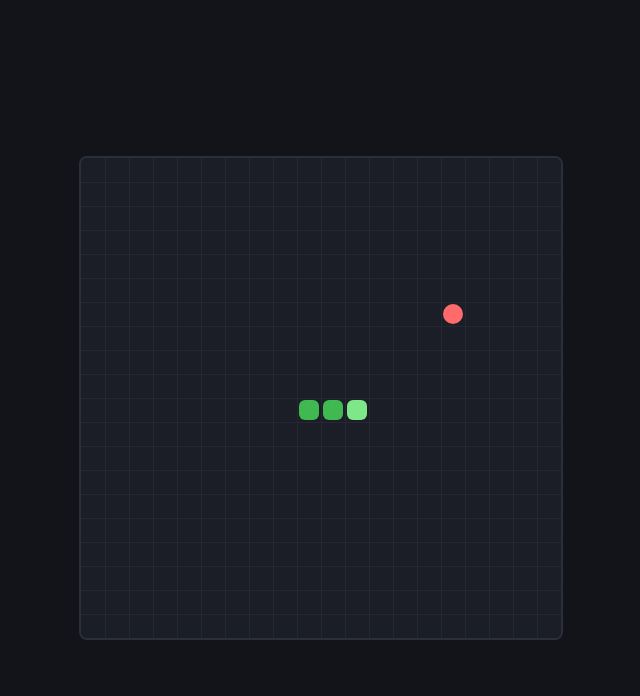
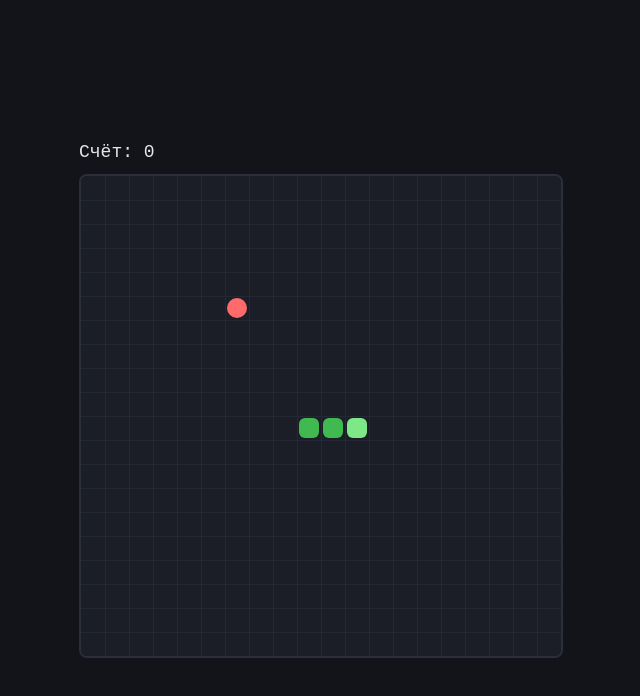
Before and after one commit to balabandev/snake-game, a plain HTML site: page index.html in a window 1280 px wide. Shown: the whole page, without its empty margins (319-959 px from the left). Drawn offline with Linux system fonts and the light colour scheme.

Commit message:
Added ability to eat apples and became bigger

```diff
--- a/index.html
+++ b/index.html
@@ -9,6 +9,7 @@
 </head>
 <body>
     <main class="game">
+        <div class="hud">Счёт: <span id="score">0</span></div>
         <canvas id="game-canvas"></canvas>
     </main>
     <script type="module" src="src/main.js"></script>
--- a/src/config.js
+++ b/src/config.js
@@ -5,6 +5,7 @@ export const CONFIG = {
     CELL_RADIUS: 6,
     TICK_MS: 120,
     INITIAL_SNAKE_LENGTH: 3,
+    POINTS_PER_FOOD: 1,
     DIRECTIONS: {
     UP:    { x: 0,  y: -1 },
     DOWN:  { x: 0,  y: 1 },
--- a/src/game.js
+++ b/src/game.js
@@ -5,6 +5,7 @@ export class Game {
     #food;
     #direction;
     #turnQueue;
+    #score;
 
     constructor() {
         this.reset();
@@ -20,11 +21,27 @@ export class Game {
             x: center - i,
             y: center,
         }));
-        this.#food = { x: 15, y: 6 };
+        this.#score = 0;
+        this.#food = this.#spawnFood();
+    }
+
+    #spawnFood() {
+        const { GRID_SIZE } = CONFIG;
+        const occupied = new Set(this.#snake.map(({ x, y }) => `${x},${y}`));
+        const freeCells = [];
+
+        for (let y = 0; y < GRID_SIZE; y++) {
+        for (let x = 0; x < GRID_SIZE; x++) {
+            if (!occupied.has(`${x},${y}`)) freeCells.push({ x, y });
+        }
+        }
+
+        if (freeCells.length === 0) return null; // поле заполнено, обработаем на этапе 6
+        return freeCells[Math.floor(Math.random() * freeCells.length)];
     }
 
     get state() {
-        return { snake: this.#snake, food: this.#food };
+        return { snake: this.#snake, food: this.#food, score: this.#score };
     }
 
     turn(direction) {
@@ -48,7 +65,14 @@ export class Game {
         };
 
         this.#snake.unshift(newHead);
+
+        if (this.#food && isSame(newHead, this.#food)) {
+        this.#score += CONFIG.POINTS_PER_FOOD;
+        this.#food = this.#spawnFood();
+        } else {
         this.#snake.pop();
+        }
+
     }
 }
 
--- a/src/main.js
+++ b/src/main.js
@@ -6,6 +6,8 @@ import { Input } from './input.js';
 const canvas = document.getElementById('game-canvas');
 const renderer = new Renderer(canvas);
 const game = new Game();
+const scoreElement = document.getElementById('score');
+let displayedScore = 0;
 new Input((direction) => game.turn(direction));
 
 let lastTime = performance.now();
@@ -21,6 +23,12 @@ function frame(now) {
     accumulator -= CONFIG.TICK_MS;
   }
 
+    const { score } = game.state;
+  if (score !== displayedScore) {
+    scoreElement.textContent = score;
+    displayedScore = score;
+  }
+
   renderer.render(game.state);
   requestAnimationFrame(frame);
 }
--- a/src/renderer.js
+++ b/src/renderer.js
@@ -14,7 +14,7 @@ export class Renderer {
   render(state) {
     this.#drawBackground();
     this.#drawGrid();
-    this.#drawFood(state.food);
+    if (state.food) this.#drawFood(state.food);
     this.#drawSnake(state.snake);
   }
 
--- a/style.css
+++ b/style.css
@@ -15,3 +15,14 @@ body {
     border: 2px solid #2a2f3a;
     border-radius: 8px;
 }
+
+.game {
+  display: flex;
+  flex-direction: column;
+  gap: 12px;
+}
+
+.hud {
+  color: #e6e6e6;
+  font: 18px monospace;
+}
```
